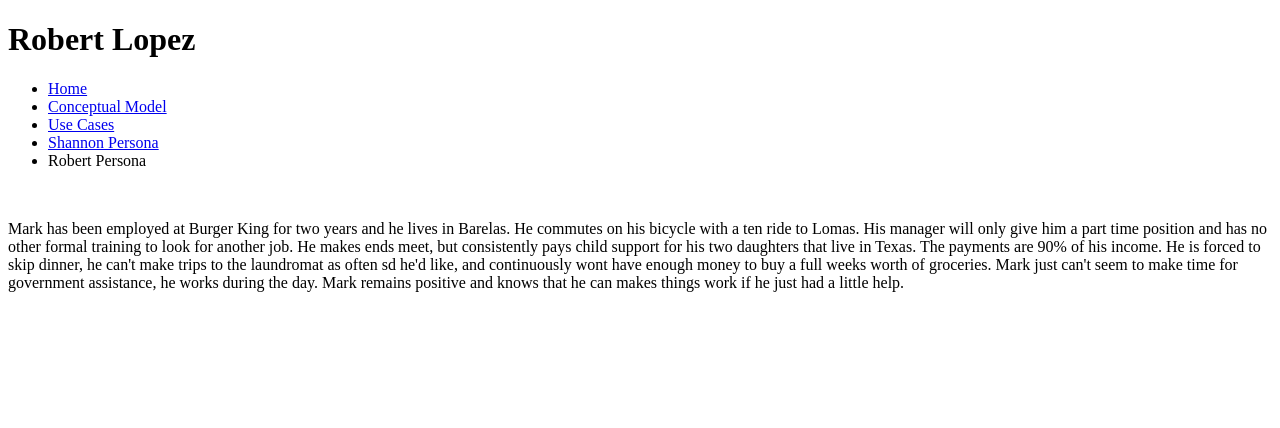
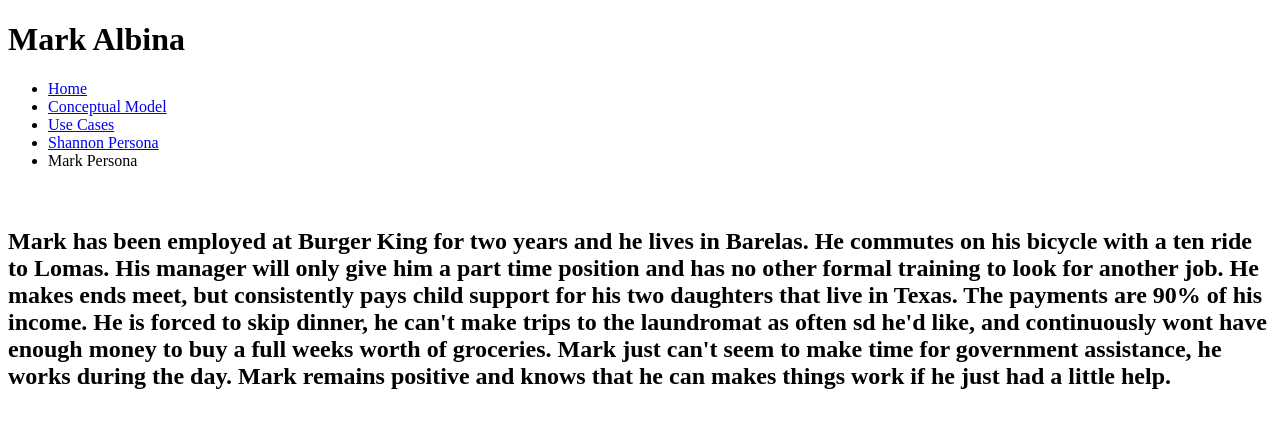
Before and after one commit to Npascetti/kindness, a PHP site: page /mark.php in a window 1280 px wide. Shown: the top 428 px of the page. Run offline with PHP 8.4, Linux system fonts and the light colour scheme.

Commit message:
mark bio

```diff
--- a/epic/mark.php
+++ b/epic/mark.php
@@ -8,26 +8,31 @@
 
 <body>
 <header>
-    <h1>Robert Lopez</h1>
+    <h1>Mark Albina</h1>
     <nav>
         <ul>
             <li><a href="index.php">Home</a></li>
             <li><a href="conceptual-model.php">Conceptual Model</a></li>
             <li><a href="use-cases.php">Use Cases</a></li>
             <li><a href="shannon.php">Shannon Persona</a></li>
-            <li>Robert Persona</li>
+            <li>Mark Persona</li>
         </ul>
     </nav>
 </header>
 
 <main>
     <img class="epic/images/markAlbina.jpg">
+<h2>
+
+
     <p>Mark has been employed at Burger King for two years and he lives in Barelas. He commutes on his bicycle with a ten
     ride to Lomas. His manager will only give him a part time position and has no other formal training to look for another
     job. He makes ends meet, but consistently pays child support for his two daughters that live in Texas. The payments are 90%
     of his income. He is forced to skip dinner, he can't make trips to the laundromat as often sd he'd like, and continuously
      wont have enough money to buy a full weeks worth of groceries. Mark just can't seem to make time for government assistance,
      he works during the day. Mark remains positive and knows that he can makes things work if he just had a little help.<p>
+
+
 </main>
 </body>
 </html>
```
